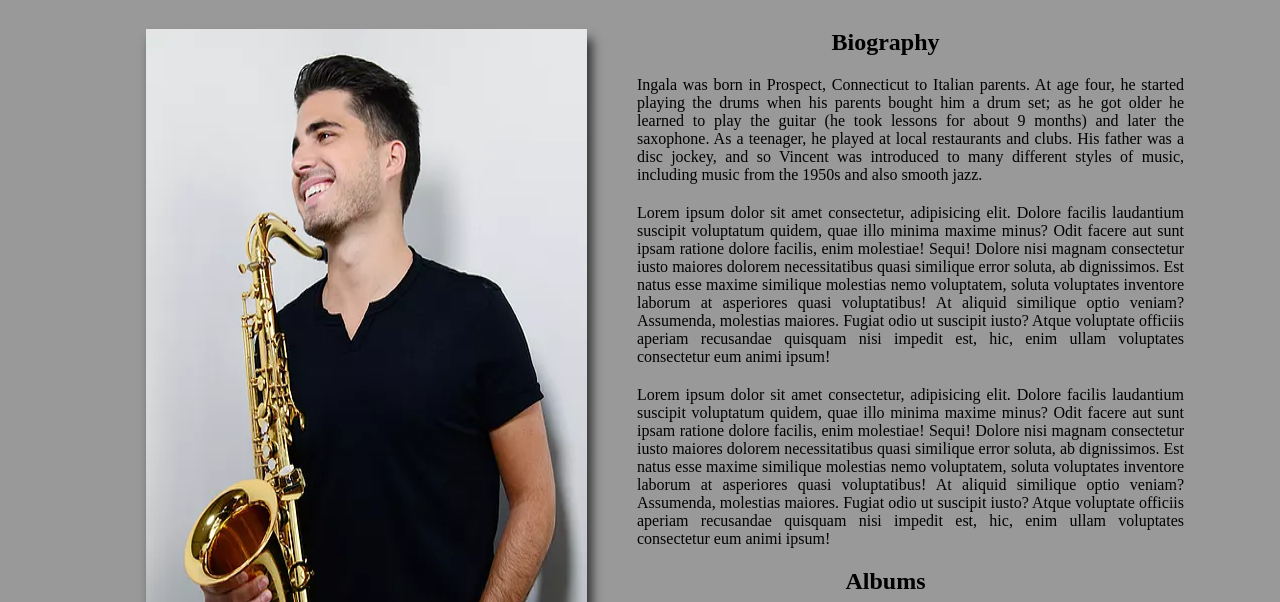
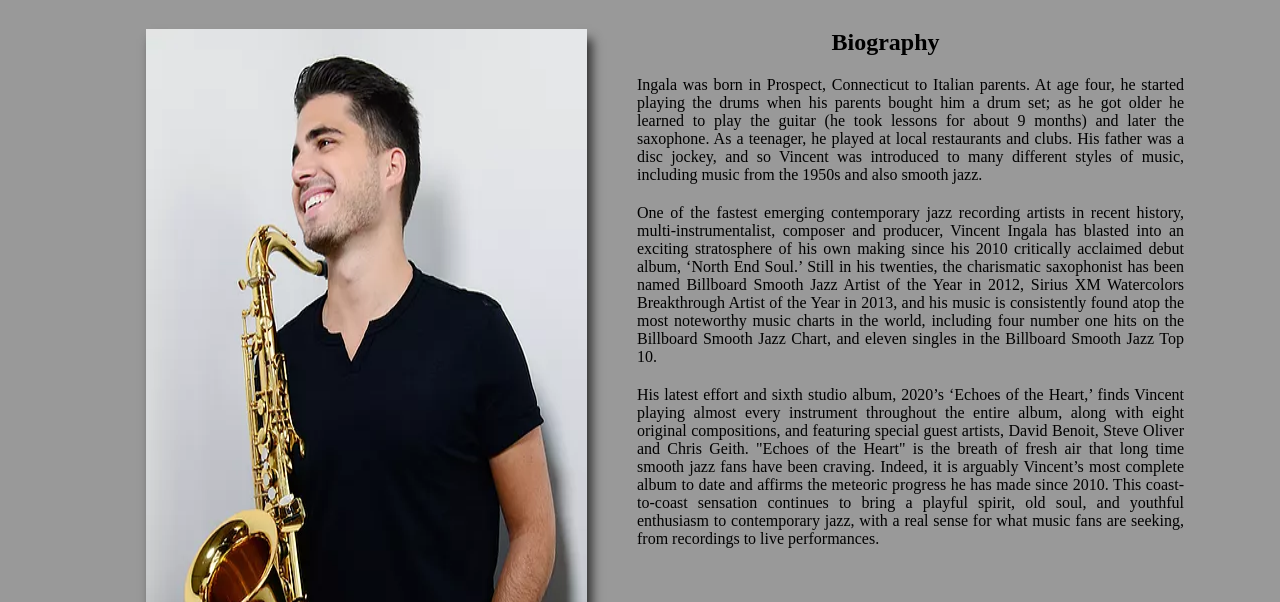
Before and after one commit to raiffsaid/tribute-page, a plain HTML site: page src/index.html in a window 1280 px wide. Shown: the part 151-753 px from the top of the page. Drawn offline with Linux system fonts and the light colour scheme.

Commit message:
Chore: Added content to Biography section and adjusted Albums position

```diff
--- a/src/index.html
+++ b/src/index.html
@@ -32,14 +32,27 @@
                     and also smooth jazz.
                 </p>
                 <p>
-                    Lorem ipsum dolor sit amet consectetur, adipisicing elit. Dolore facilis laudantium suscipit voluptatum quidem, quae illo minima maxime minus? Odit facere aut sunt ipsam ratione dolore facilis, enim molestiae! Sequi!
-                    Dolore nisi magnam consectetur iusto maiores dolorem necessitatibus quasi similique error soluta, ab dignissimos. Est natus esse maxime similique molestias nemo voluptatem, soluta voluptates inventore laborum at asperiores quasi voluptatibus!
-                    At aliquid similique optio veniam? Assumenda, molestias maiores. Fugiat odio ut suscipit iusto? Atque voluptate officiis aperiam recusandae quisquam nisi impedit est, hic, enim ullam voluptates consectetur eum animi ipsum!
+                    One of the fastest emerging contemporary jazz recording artists in recent
+                    history, multi-instrumentalist, composer and producer, Vincent Ingala
+                    has blasted into an exciting stratosphere of his own making since his 2010
+                    critically acclaimed debut album, ‘North End Soul.’ Still in his twenties,
+                    the charismatic saxophonist has been named Billboard Smooth Jazz Artist
+                    of the Year in 2012, Sirius XM Watercolors Breakthrough Artist of the Year
+                    in 2013, and his music is consistently found atop the most noteworthy music
+                    charts in the world, including four number one hits on the Billboard
+                    Smooth Jazz Chart, and eleven singles in the Billboard Smooth Jazz Top 10.
                 </p>
                 <p>
-                    Lorem ipsum dolor sit amet consectetur, adipisicing elit. Dolore facilis laudantium suscipit voluptatum quidem, quae illo minima maxime minus? Odit facere aut sunt ipsam ratione dolore facilis, enim molestiae! Sequi!
-                    Dolore nisi magnam consectetur iusto maiores dolorem necessitatibus quasi similique error soluta, ab dignissimos. Est natus esse maxime similique molestias nemo voluptatem, soluta voluptates inventore laborum at asperiores quasi voluptatibus!
-                    At aliquid similique optio veniam? Assumenda, molestias maiores. Fugiat odio ut suscipit iusto? Atque voluptate officiis aperiam recusandae quisquam nisi impedit est, hic, enim ullam voluptates consectetur eum animi ipsum!
+                    His latest effort and sixth studio album, 2020’s ‘Echoes of the Heart,’
+                    finds Vincent playing almost every instrument throughout the entire album,
+                    along with eight original compositions, and featuring special guest artists,
+                    David Benoit, Steve Oliver and Chris Geith. "Echoes of the Heart"
+                    is the breath of fresh air that long time smooth jazz fans have been craving.
+                    Indeed, it is arguably Vincent’s most complete album to date and affirms
+                    the meteoric progress he has made since 2010. This coast-to-coast sensation
+                    continues to bring a playful spirit, old soul, and youthful enthusiasm
+                    to contemporary jazz, with a real sense for what music fans are seeking,
+                    from recordings to live performances.
                 </p>
                 <div class="albums column">
                     <h2>Albums</h2>
--- a/src/public/css/template.css
+++ b/src/public/css/template.css
@@ -55,7 +55,7 @@ section {
 .albums {
     display: flex;
     align-items: center;
-    margin-top: 10px;
+    margin-top: 60px;
 }
 
 .albums h2 {
```
